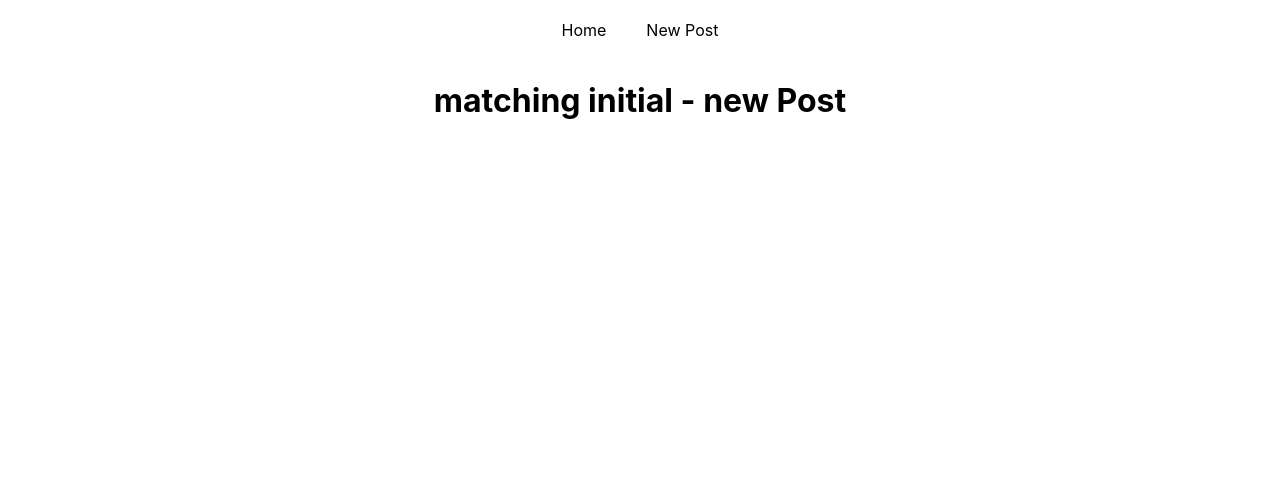
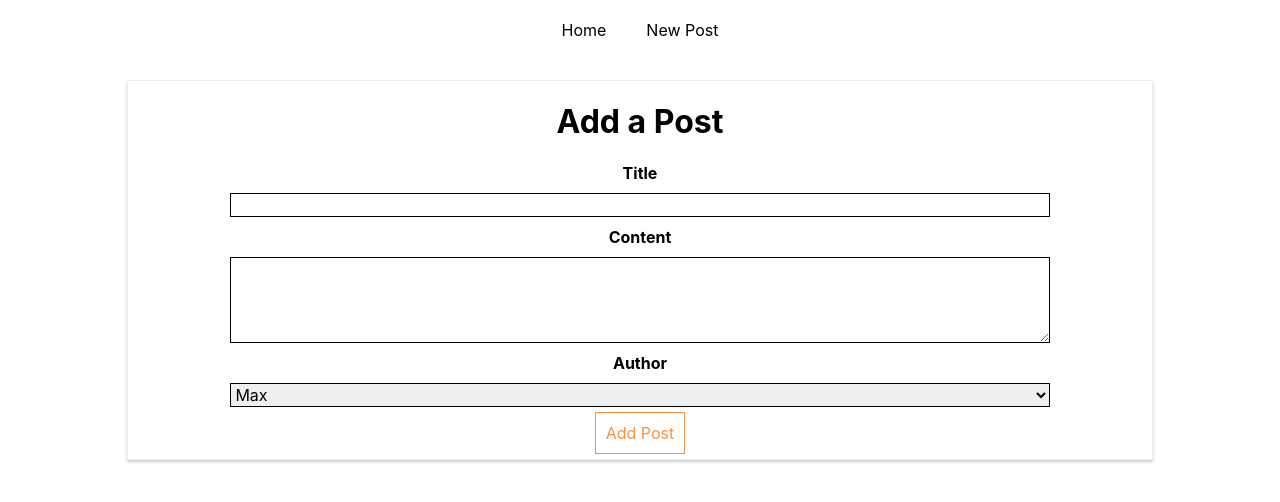
Before and after one commit to ankush953/http-with-react, a React (Create React App) app: page /new-post in a window 1280 px wide. Shown: the top 502 px of the page. Built offline with nearby package versions, Linux system fonts and the light colour scheme.

Commit message:
added route but page is reloading

```diff
--- a/src/containers/Blog/Blog.js
+++ b/src/containers/Blog/Blog.js
@@ -1,6 +1,8 @@
 import React, { Component } from "react";
 import classes from "./Blog.module.css";
 import { Route } from "react-router";
+import Posts from "./Posts/Posts";
+import NewPost from "./NewPost/NewPost";
 
 class Blog extends Component {
   render() {
@@ -18,8 +20,8 @@
             </ul>
           </nav>
         </header>
-        <Route path="/" exact render={() => <h1>Exact match - Home</h1>}/>
-<Route path="/" render={() => <h1>matching initial - new Post</h1>} />
+        <Route path="/" exact component={Posts} />
+        <Route path="/new-post" exact component={NewPost} />
       </div>
     );
   }
```
